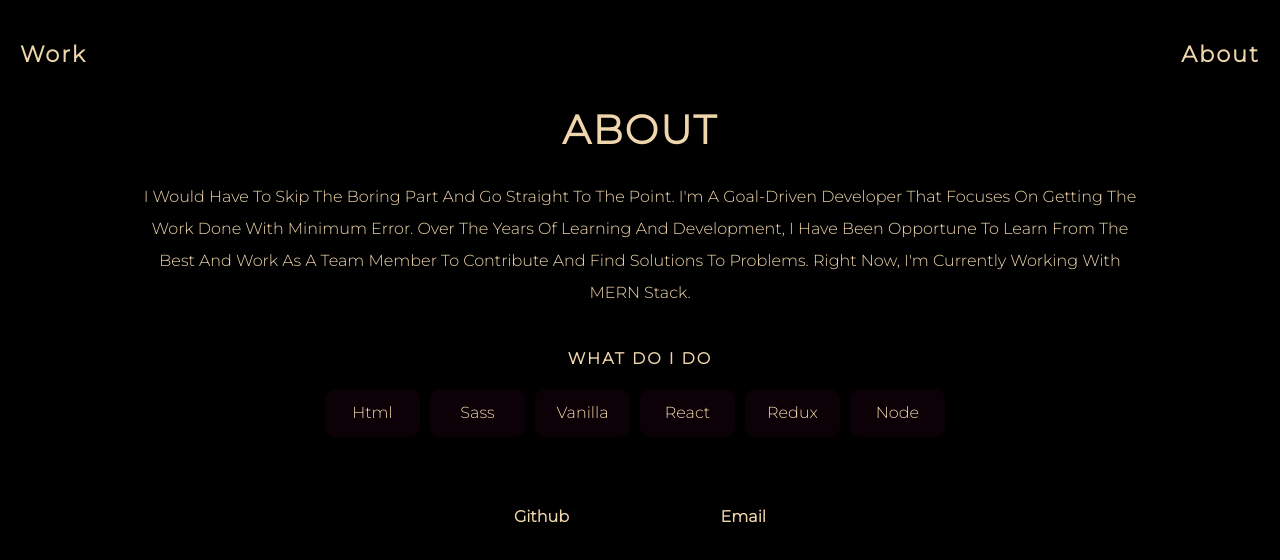
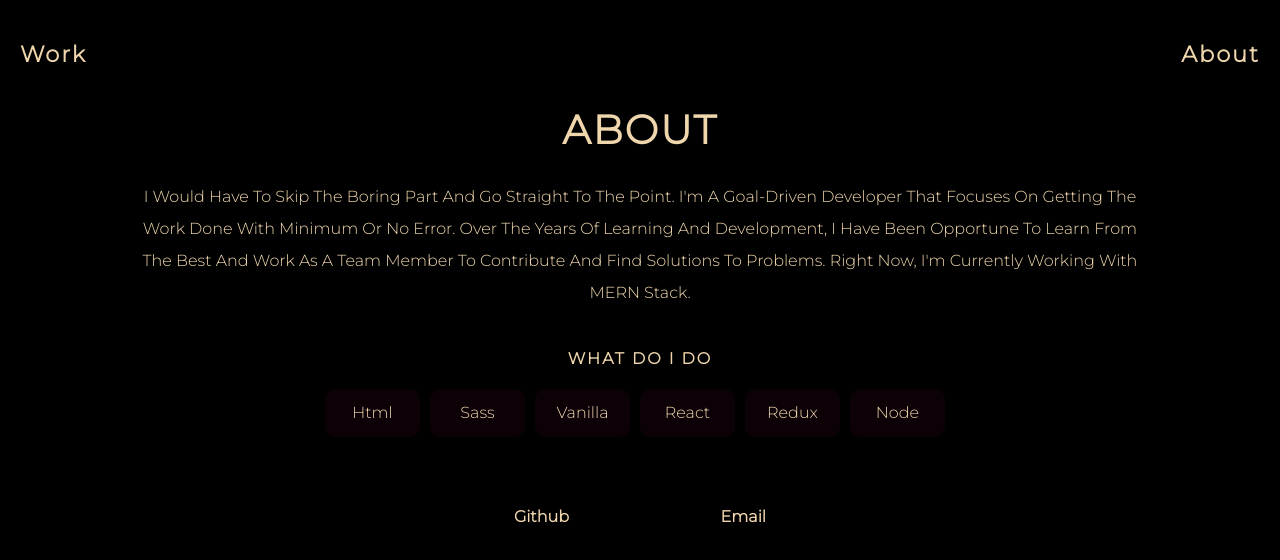
Before and after one commit to oluwashane/udochukwu, a React (Create React App) app: page /about in a window 1280 px wide. Shown: the top 560 px of the page. Built offline with nearby package versions, Linux system fonts and the light colour scheme.

Commit message:
text error fix

```diff
--- a/src/components/About.jsx
+++ b/src/components/About.jsx
@@ -21,7 +21,7 @@ const About = () => {
       <h1>About</h1>
       <p>
       I would have to skip the boring part and go straight to the point.
-      I'm a goal-driven developer that focuses on getting the work done with minimum error.
+      I'm a goal-driven developer that focuses on getting the work done with minimum or no error.
       Over the years of learning and development, I have been opportune to learn from the best and work as a team member to contribute and find solutions to problems.
       Right now, I'm currently working with MERN stack.
       </p>
```
